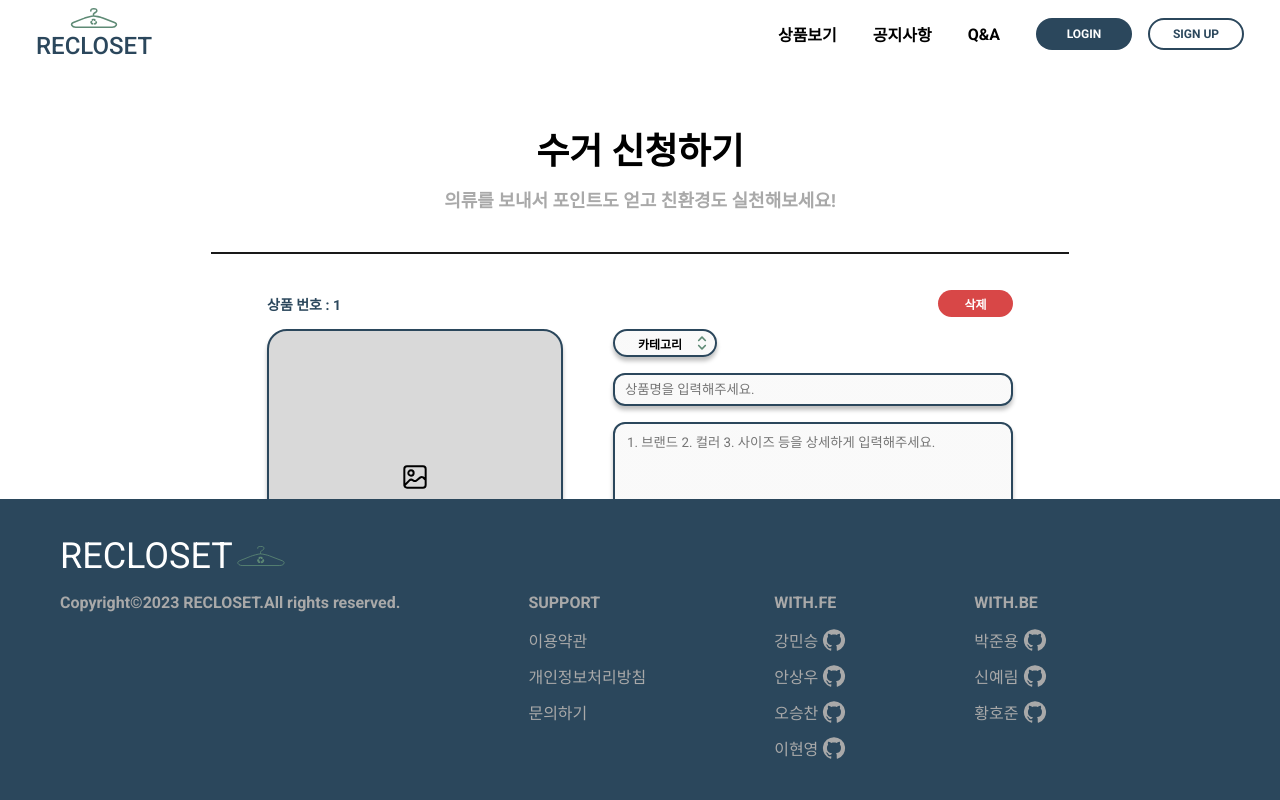
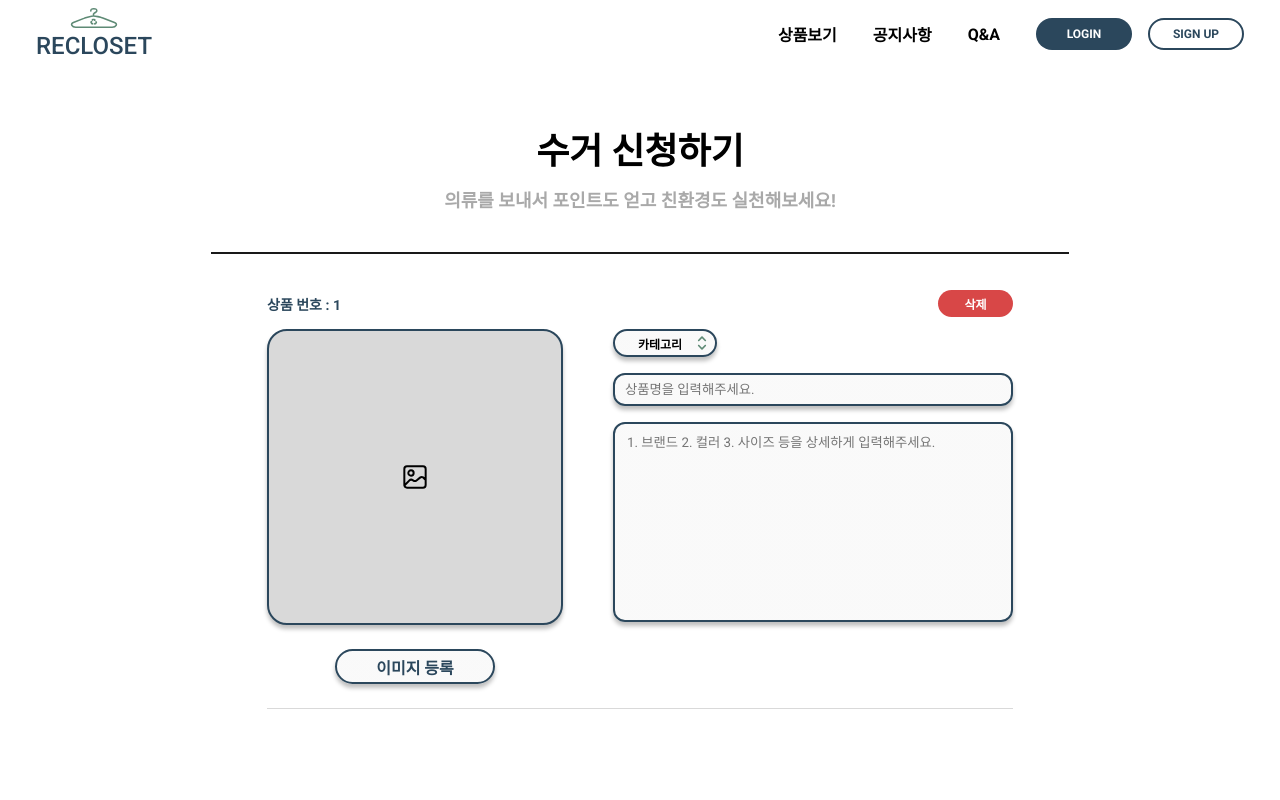
Before and after one commit to codestates-seb/seb44_main_017, a React (Vite) app in the folder client/: page /collection in a window 1280 px wide. Shown: the top 800 px of the page. Built offline with nearby package versions, Linux system fonts and the light colour scheme.

Commit message:
[style]:app.tsx, footer

```diff
--- a/client/src/App.tsx
+++ b/client/src/App.tsx
@@ -11,6 +11,9 @@ import Footer from "./components/Footer/Footer";
 function App() {
   return (
     <>
+      <div
+        style={{ minHeight: "100vh", display: "flex", flexDirection: "column" }}
+      >
         <Header />
         <Routes>
           <Route element={<MainPage />} path="/" />
@@ -19,6 +22,7 @@ function App() {
           <Route element={<ProductListPage />} path="/productlist" />
           <Route element={<CollectionPage />} path="/collection" />
         </Routes>
+      </div>
       <Footer />
     </>
   );
--- a/client/src/components/Footer/style.ts
+++ b/client/src/components/Footer/style.ts
@@ -3,11 +3,9 @@ import GitHubIcon from "@mui/icons-material/GitHub";
 
 export const FooterContainer = styled.footer`
   background-color: var(--color-darkblue);
-  width: 100%;
   display: flex;
   flex-direction: column;
   align-items: center;
-  position: fixed;
   bottom: 0px;
   padding: 36px 60px 24px 60px;
 `;
```
Lines whose indentation alone changed are shown as unchanged.
